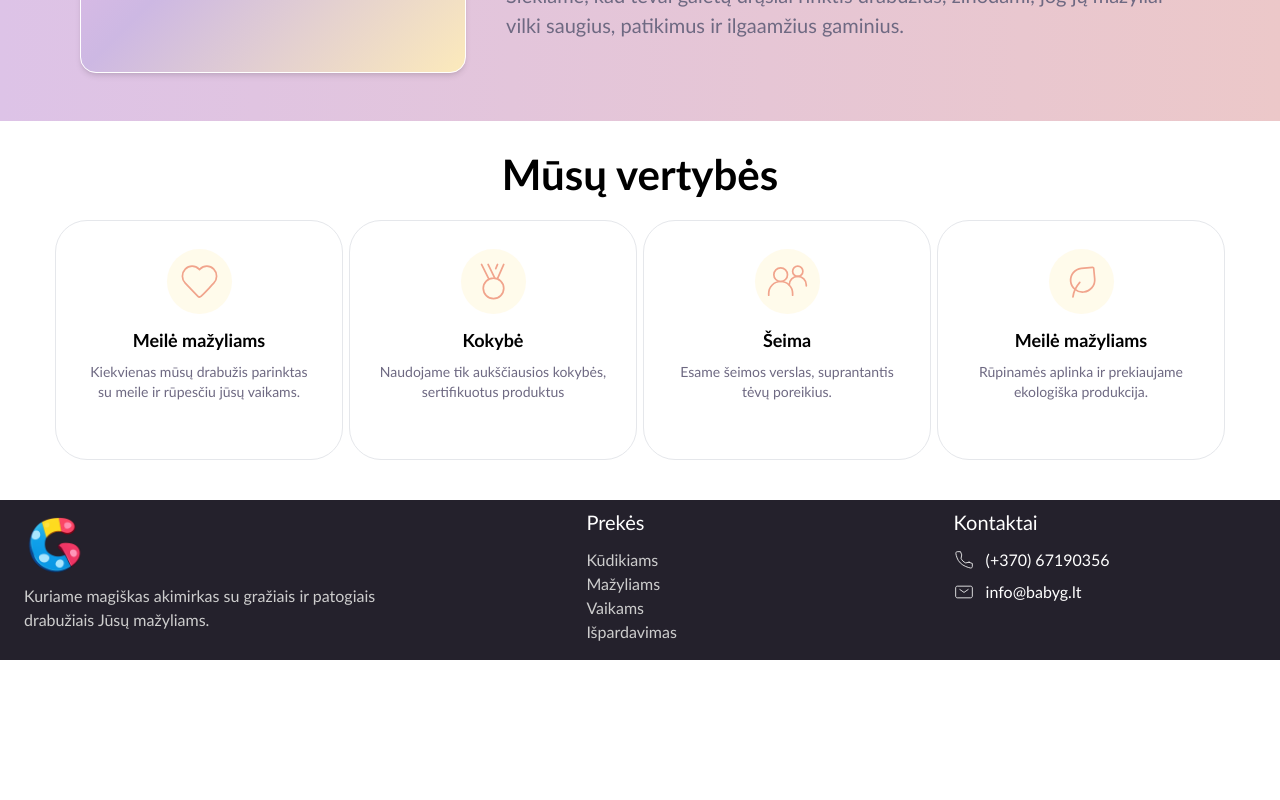
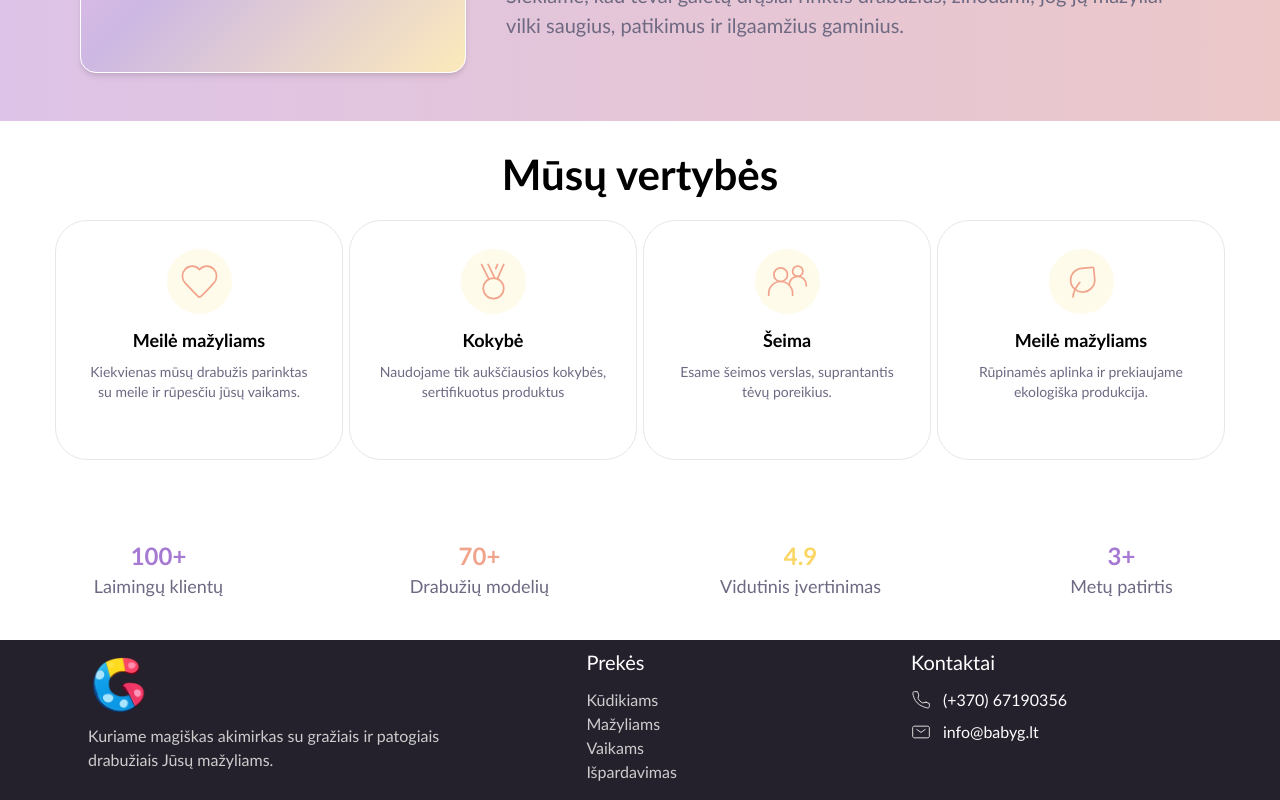
Before and after one commit to SplaTT141/babyG, a React (Vite) app in the folder client/: page /apie-mus in a window 1280 px wide. Shown: the part 462-1262 px from the top of the page. Before the commit the page ends 1122 px from the top, so only its background shows below. Built offline with nearby package versions, Linux system fonts and the light colour scheme.

Commit message:
aboutuse final for now

```diff
--- a/client/src/components/Footer.jsx
+++ b/client/src/components/Footer.jsx
@@ -5,8 +5,8 @@ import { Link } from "react-router-dom";
 
 export function Footer() {
     return (
-        <footer className="bg-[#24212c] text-white pb-4 ">
-            <div className="container mx-auto px-4">
+        <footer className="bg-[#24212c] text-white pb-4">
+            <div className="container mx-auto px-4 w-9/10">
                 <div className="sm:flex sm:justify-between">
                     <div className="flex items-center gap-2 pt-4 p-2 w-full sm:w-1/3 sm:flex-col sm:items-start">
                         <img className="w-15" src={logo} alt="logo" />
--- a/client/src/pages/AboutPage.jsx
+++ b/client/src/pages/AboutPage.jsx
@@ -80,6 +80,26 @@ export function AboutPage() {
                     </div>
                 </div>
             </section>
+            <section className="bg-white pt-10 pb-10">
+                <div className="grid grid-cols-2 gap-y-5 gap-1 sm:grid-cols-4 place-items-center">
+                    <div className="flex flex-col items-center">
+                        <h2 className="text-purple text-2xl font-bold">100+</h2>
+                        <p className="text-gray text-lg">Laimingų klientų</p>
+                    </div>
+                    <div className="flex flex-col items-center">
+                        <h2 className="text-orange text-2xl font-bold">70+</h2>
+                        <p className="text-gray text-lg">Drabužių modelių</p>
+                    </div>
+                    <div className="flex flex-col items-center">
+                        <h2 className="text-yellow text-2xl font-bold">4.9</h2>
+                        <p className="text-gray text-lg">Vidutinis įvertinimas</p>
+                    </div>
+                    <div className="flex flex-col items-center">
+                        <h2 className="text-purple text-2xl font-bold">3+</h2>
+                        <p className="text-gray text-lg">Metų patirtis</p>
+                    </div>
+                </div>
+            </section>
         </main>
     )
 }
```
